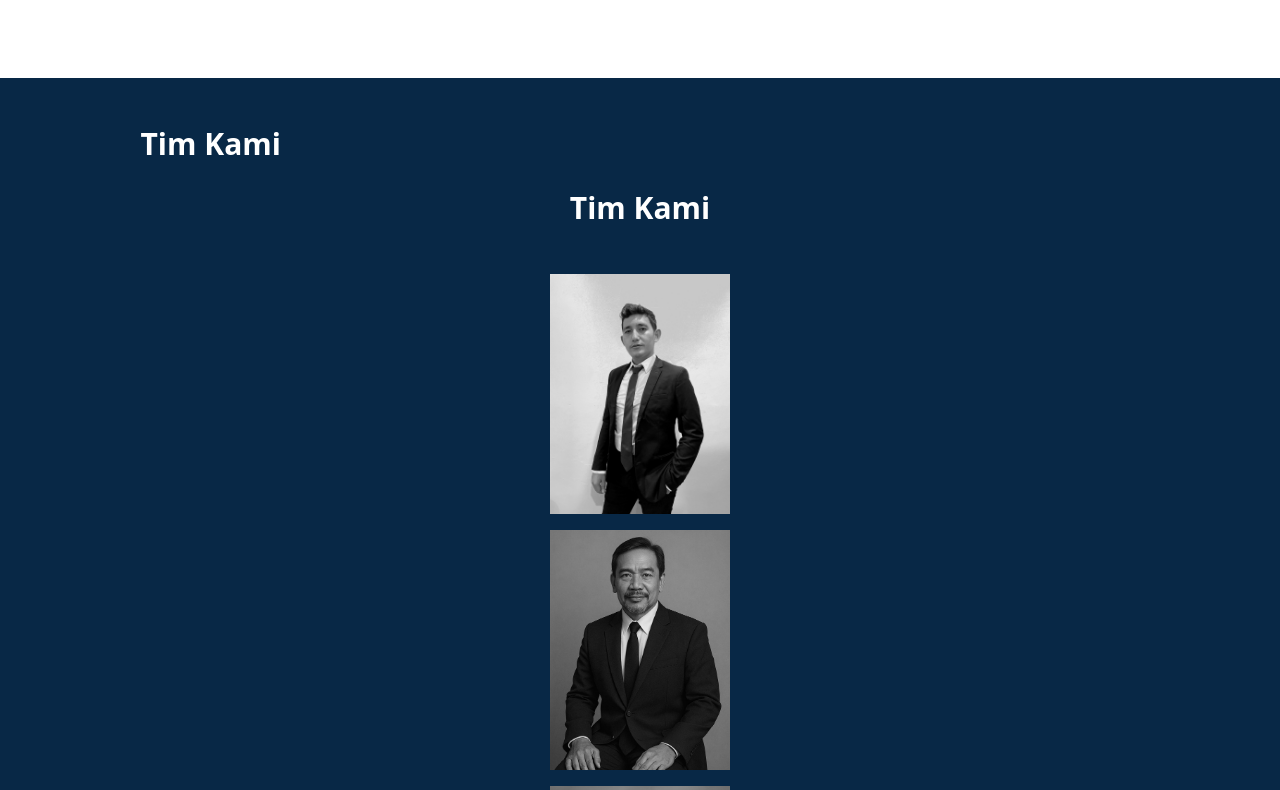
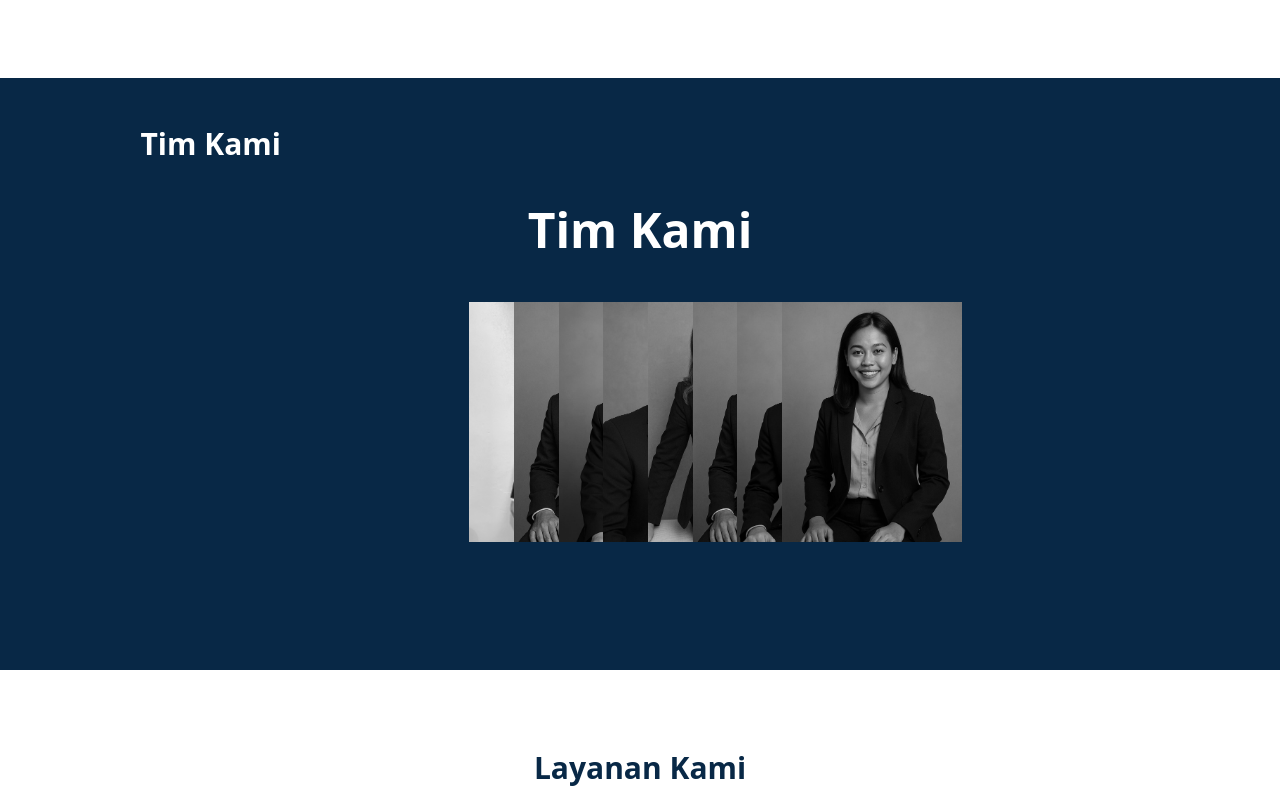
Before and after one commit to ProfAdri90/estetic-dinamis, a Next.js app: page / in a window 1280 px wide. Shown: the part 3450-4240 px from the top of the page. Built offline with nearby package versions, Linux system fonts and the light colour scheme.

Commit message:
Update OurTeams.jsx

```diff
--- a/components/OurTeams.jsx
+++ b/components/OurTeams.jsx
@@ -15,34 +15,36 @@ const teamMembers = [
 
 export default function OurTeams() {
   return (
-    <section id="tim" className="scroll-mt-[140px] px-4 py-16 bg-[#082846] text-white">
-      <h2 className="text-3xl font-bold text-center mb-12">Tim Kami</h2>
+    <section id="tim" className="scroll-mt-[140px] px-6 py-20 bg-[#082846] text-white">
+      <div className="max-w-[1400px] mx-auto flex flex-col items-center">
+        {/* Judul Section */}
+        <motion.h2
+          initial={{ opacity: 0, y: -20 }}
+          whileInView={{ opacity: 1, y: 0 }}
+          transition={{ duration: 0.6 }}
+          className="text-4xl md:text-5xl font-bold mb-12 text-center"
+        >
+          Tim Kami
+        </motion.h2>
 
-      {/* DESKTOP GRID */}
-      <div className="hidden md:flex flex-col items-center gap-6">
-        <div className="flex justify-center gap-4 flex-wrap max-w-[1200px]">
-          {teamMembers.slice(0, 6).map((member, index) => (
-            <TeamCard key={index} image={member.image} name={member.name} title={member.title} />
+        {/* Grid Tim */}
+        <div className="w-full grid grid-cols-2 md:grid-cols-8 gap-4">
+          {teamMembers.map((member, index) => (
+            <motion.div
+              key={index}
+              initial={{ opacity: 0, y: 30 }}
+              whileInView={{ opacity: 1, y: 0 }}
+              transition={{ duration: 0.5, delay: index * 0.05 }}
+              viewport={{ once: true }}
+            >
+              <TeamCard
+                image={member.image}
+                name={member.name}
+                title={member.title}
+              />
+            </motion.div>
           ))}
         </div>
-        <div className="flex justify-center gap-4">
-          {teamMembers.slice(6, 8).map((member, index) => (
-            <TeamCard key={index + 6} image={member.image} name={member.name} title={member.title} />
-          ))}
-        </div>
-      </div>
-
-      {/* MOBILE GRID */}
-      <div className="md:hidden grid grid-cols-2 gap-6 max-w-sm mx-auto">
-        {teamMembers.map((member, index) => (
-          <TeamCard
-            key={index}
-            image={member.image}
-            name={member.name}
-            title={member.title}
-            mobile
-          />
-        ))}
       </div>
     </section>
   );
```
